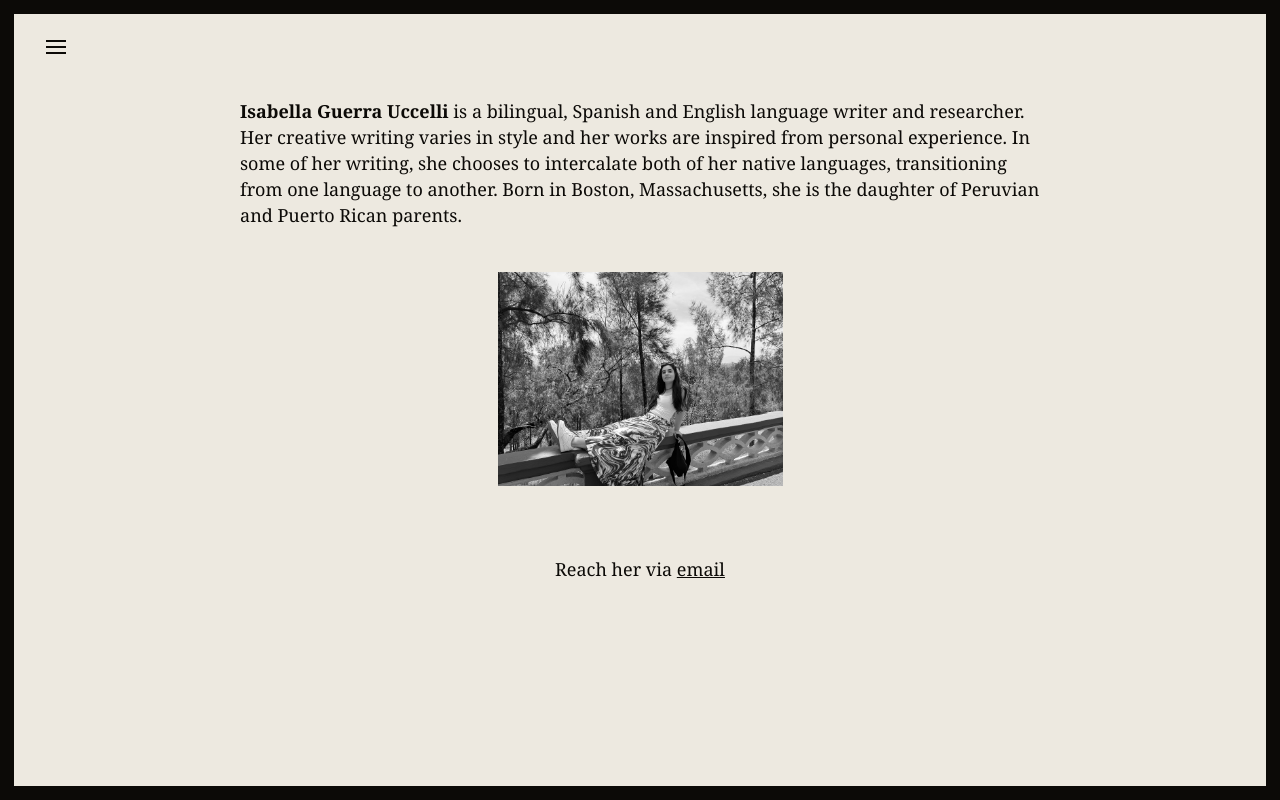
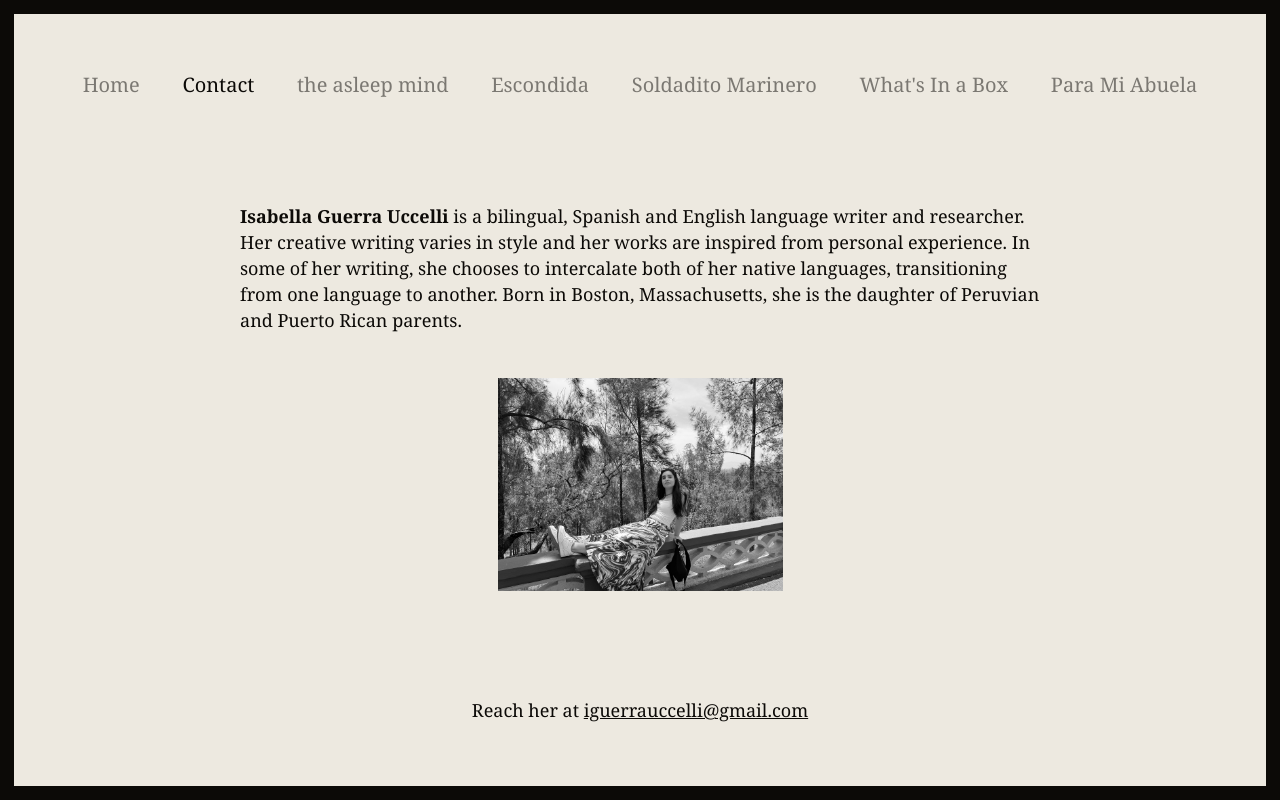
Before and after one commit to devinlizardi/isa-portfolio, a React (Vite) app: page /contact in a window 1280 px wide. Built offline with nearby package versions, Linux system fonts and the light colour scheme.

Commit message:
desktop nav

```diff
--- a/src/components/Contact/Contact.module.scss
+++ b/src/components/Contact/Contact.module.scss
@@ -11,7 +11,7 @@
       align-self: flex-start;
     }
     & > p {
-      margin: 44px;
+      margin: 10vh 0 44px 0;
       max-width: 800px;
     }
   }
--- a/src/components/Contact/Contact.tsx
+++ b/src/components/Contact/Contact.tsx
@@ -1,4 +1,5 @@
 import { useSurface } from "../../hooks/useSurface";
+import { DesktopHeader } from "../DesktopHeader/DesktopHeader";
 import { Hamburger } from "../Nav/Hamburger";
 import cs from "./Contact.module.scss";
 
@@ -9,7 +10,8 @@ export const Contact = () => {
   return (
     <div className={cs.frame}>
       <div className={cs.contactPage}>
-        <Hamburger />
+        {!isDesktop && <Hamburger />}
+        {isDesktop && <DesktopHeader />}
         <p>
           <b>Isabella Guerra Uccelli </b>is a bilingual, Spanish and English
           language writer and researcher. Her creative writing varies in style
@@ -24,9 +26,9 @@ export const Contact = () => {
         <img rel="preload" src="/isabella.jpg" />
         <br />
         <p>
-          Reach her via{" "}
+          Reach her at {" "}
           <a className={cs.email} href="mailto:iguerrauccelli@gmail.com">
-            email
+            iguerrauccelli@gmail.com
           </a>
         </p>
       </div>
--- /dev/null
+++ b/src/components/DesktopHeader/DesktopHeader.module.scss
@@ -0,0 +1,16 @@
+.desktopNav {
+  width: 100%;
+  display: flex;
+  justify-content: space-evenly;
+  font-size: 20px;
+  margin-top: 32px;
+  padding-bottom: 24px;
+  border-bottom: 1px solid var(--cream);
+
+  a {
+    opacity: 0.5;
+    &.isActive {
+      opacity: 1;
+    }
+  }
+}
--- /dev/null
+++ b/src/components/DesktopHeader/DesktopHeader.tsx
@@ -0,0 +1,15 @@
+import { NavLink } from 'react-router'
+import { works } from '../../works/works'
+import cs from './DesktopHeader.module.scss'
+import { formatRoute } from '../WorkList/formatRoute'
+
+export const DesktopHeader = () => {
+  return <nav className={cs.desktopNav}>
+    <NavLink to="/" className={({ isActive }) => isActive ? cs.isActive : undefined}>Home</NavLink>
+    <NavLink to="/contact" className={({ isActive }) => isActive ? cs.isActive : undefined}>Contact</NavLink>
+    {works.map(work => {
+      const { title } = work
+      return <NavLink key={title} to={`/${formatRoute(title)}`} className={({ isActive }) => isActive ? cs.isActive : undefined}>{title}</NavLink>
+    })}
+  </nav>
+}
--- a/src/components/Reader/Reader.module.scss
+++ b/src/components/Reader/Reader.module.scss
@@ -28,4 +28,9 @@
   color: var(--fg);
   padding-bottom: 6px;
   border-bottom: 2px solid var(--fg);
+  @media screen and (min-width: vars.$desktop-breakpoint) {
+    border: none;
+    margin: 120px 0 80px 0;
+    font-size: 40px;
+  }
 }
--- a/src/components/Reader/Reader.tsx
+++ b/src/components/Reader/Reader.tsx
@@ -1,11 +1,17 @@
 import { Outlet } from "react-router";
 import { Hamburger } from "../Nav/Hamburger";
 import cs from "./Reader.module.scss";
+import { useSurface } from "../../hooks/useSurface";
+import { DesktopHeader } from "../DesktopHeader/DesktopHeader";
 
 export const Reader = ({ title }: { title: string }) => {
+  const surface = useSurface()
+  const isMobile = surface === 'mobile'
+
   return (
     <div className={cs.readerWrapper}>
-      <Hamburger />
+      {isMobile && <Hamburger />}
+      {!isMobile && <DesktopHeader />}
       <h1 className={cs.readerTitle}>{title}</h1>
       <Outlet />
     </div>
--- a/src/components/WorkList/WorkList.module.scss
+++ b/src/components/WorkList/WorkList.module.scss
@@ -95,7 +95,7 @@ footer {
       font-size: 24px;
       width: 380px;
       padding-top: 4px;
-      border-top: 2px solid var(--black);
+      border-top: 2px solid var(--fg);
       $left: calc((100vw - 400px - 450px) / 3);
       transform: translateY(-200%) translateX($left);
     }
```
